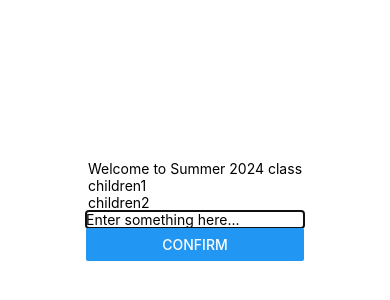
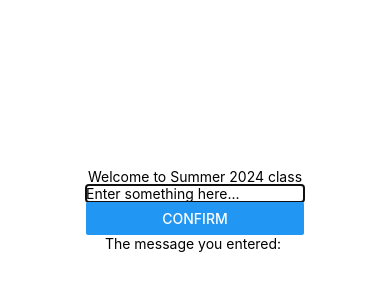
Before and after one commit to Liting-Zhou/summer24, a React Native app: screen / in a window 390 px wide. Shown: the part 212-512 px from the top of the page. Built offline with nearby package versions, Linux system fonts and the light colour scheme.

Commit message:
add callback function and pass data from Input back to App

```diff
--- a/App.js
+++ b/App.js
@@ -1,19 +1,26 @@
 import { StatusBar } from "expo-status-bar";
 import { StyleSheet, Text, TextInput, View } from "react-native";
+import React, { useState } from "react";
 import Header from "./components/Header";
 import Input from "./components/Input";
 
 export default function App() {
   const appName = "Summer 2024 class";
+  const [receivedText, setReceivedText] = useState("");
+  const handleInputData = (data) => {
+    // console.log("call back function");
+    // console.log(data);
+    setReceivedText(data);
+  };
 
   return (
     <View style={styles.container}>
       <Header name={appName}>
-        <Text>children1</Text>
-        <Text>children2</Text>
+        {/* <Text>children1</Text> */}
+        {/* <Text>children2</Text> */}
       </Header>
-      <Input />
-      {/* <Text>The message you entered: {text}</Text> */}
+      <Input inputHandler={handleInputData} />
+      <Text>The message you entered: {receivedText}</Text>
       <StatusBar style="auto" />
     </View>
   );
--- a/components/Header.js
+++ b/components/Header.js
@@ -2,7 +2,7 @@
 import { Text, View } from "react-native";
 
 export default function Header(props) {
-  console.log(props);
+  // console.log("Header 5:" props);
   return (
     <View>
       <Text>Welcome to {props.name}</Text>
--- a/components/Input.js
+++ b/components/Input.js
@@ -1,12 +1,12 @@
 import { View, Text, TextInput, Button } from "react-native";
 import React, { useState } from "react";
 
-export default function Input() {
+export default function Input({ inputHandler }) {
   const [text, setText] = useState("");
   const [isBlurred, setIsBlurred] = useState(false);
 
   const handleConfirm = () => {
-    console.log(text);
+    inputHandler(text);
   };
 
   return (
```
